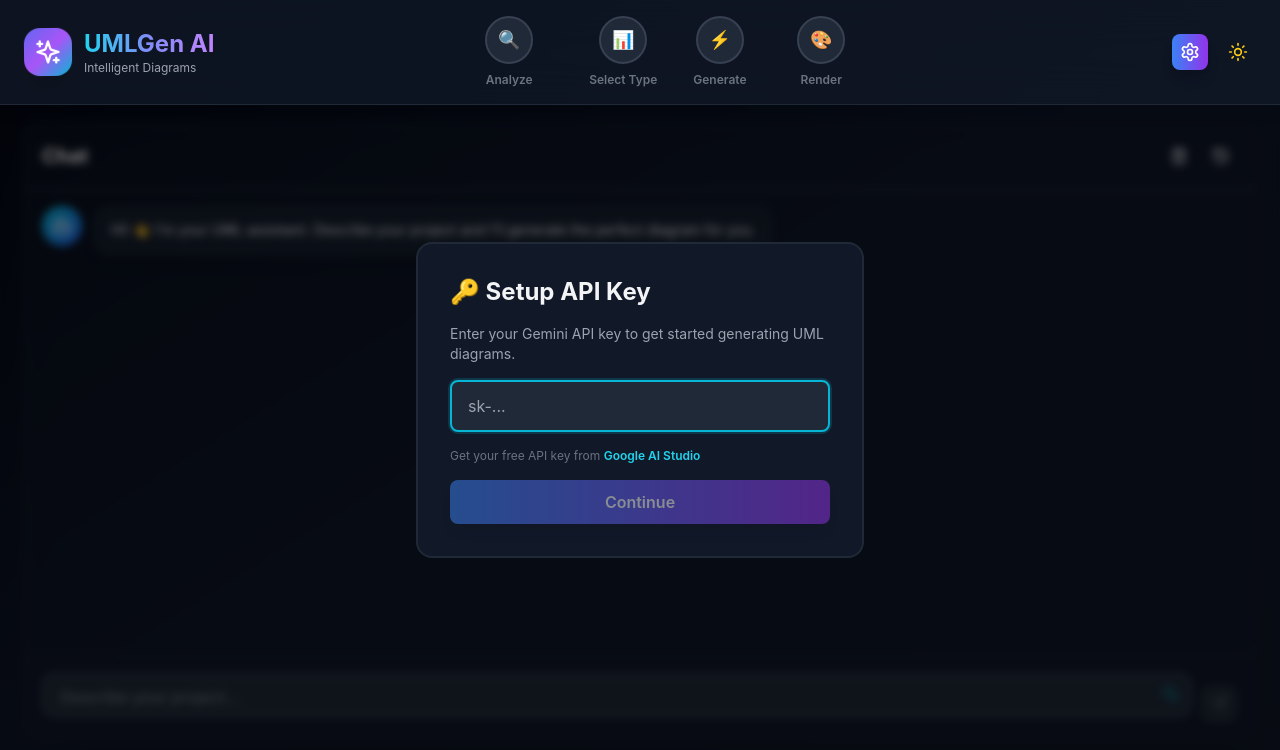
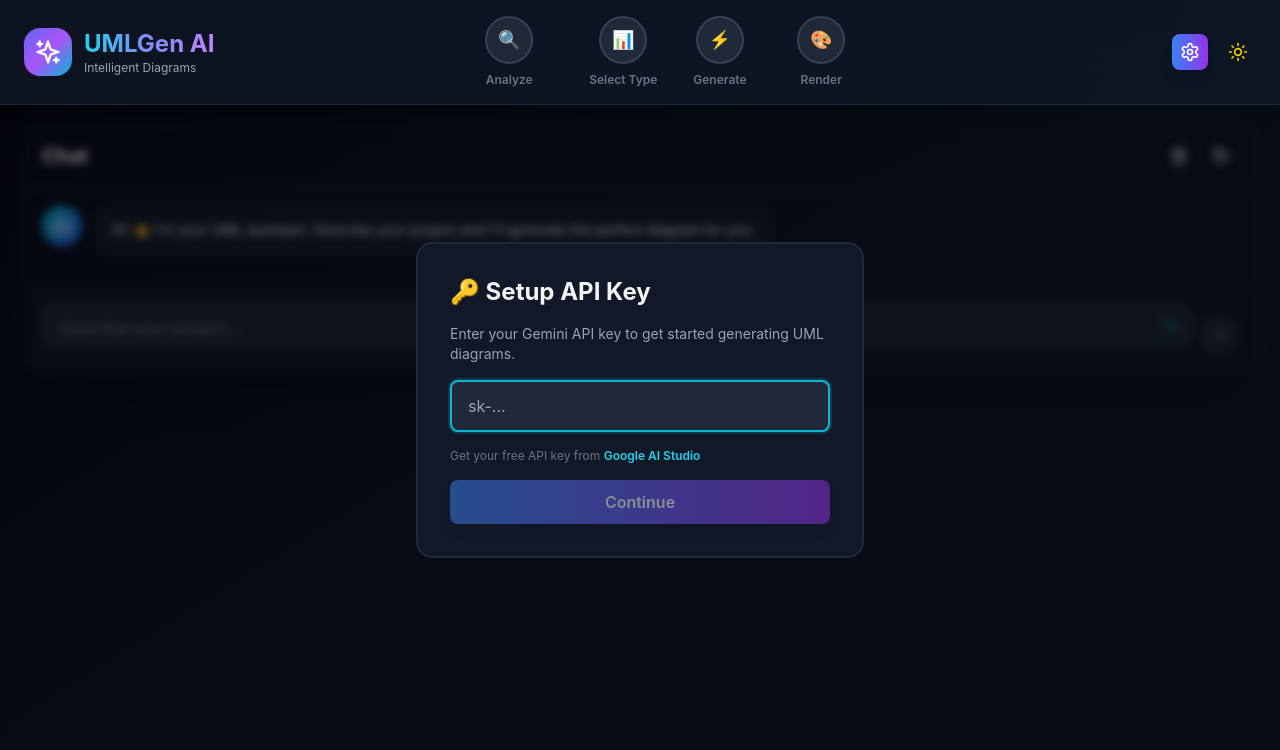
Before and after one commit to ShreyashIngle/umlgen, a React (Vite) app: page / in a window 1280 px wide. Shown: the top 750 px of the page. Built offline with nearby package versions, Linux system fonts and the light colour scheme.

Commit message:
chages new

```diff
--- a/package.json
+++ b/package.json
@@ -19,7 +19,7 @@
     "react": "^18.2.0",
     "react-dom": "^18.2.0",
     "react-hot-toast": "^2.4.1",
-    "react-split-pane": "^0.1.92",
+    "react-split-pane-next": "^1.0.6",
     "react-type-animation": "^3.2.0",
     "tailwind-merge": "^2.2.0"
   },
--- a/src/App.jsx
+++ b/src/App.jsx
@@ -244,21 +244,21 @@
         </AnimatePresence>
 
         {/* Main Content */}
-        <main className="flex-1 w-full px-4 sm:px-6 py-4 overflow-hidden">
-          <div className="max-w-7xl mx-auto h-full">
+        <main className="flex-1 w-full px-4 sm:px-6 py-4 overflow-hidden flex flex-col">
+          <div className="max-w-7xl mx-auto w-full flex-1 flex flex-col overflow-hidden">
             <AnimatePresence mode="wait">
               {!hasGenerated ? (
                 // Chat Only View
                 <motion.div
                   key="chat-only"
-                  className="h-[calc(100vh-180px)] flex"
+                  className="flex-1 flex overflow-hidden"
                   initial={{ opacity: 0 }}
                   animate={{ opacity: 1 }}
                   exit={{ opacity: 0 }}
                 >
-                  <Card isDarkMode={isDarkMode} className="w-full h-full p-0 flex flex-col shadow-2xl">
+                  <Card isDarkMode={isDarkMode} className="w-full h-full p-0 flex flex-col shadow-2xl overflow-hidden">
                     {/* Header */}
-                    <div className={`border-b ${isDarkMode ? 'border-gray-700' : 'border-gray-200'} p-4 flex items-center justify-between`}>
+                    <div className={`border-b ${isDarkMode ? 'border-gray-700' : 'border-gray-200'} p-4 flex items-center justify-between flex-shrink-0`}>
                       <h2 className="text-xl font-bold">Chat</h2>
                       <div className="flex gap-2">
                         <Button onClick={handleClearChat} variant="ghost" size="sm" className="p-2">
@@ -270,8 +270,8 @@
                       </div>
                     </div>
 
-                    {/* Messages */}
-                    <div ref={chatContainerRef} className="flex-1 overflow-y-auto p-4 space-y-4">
+                    {/* Messages - Scrollable */}
+                    <div ref={chatContainerRef} className="flex-1 overflow-y-auto p-4 space-y-4 min-h-0">
                       <AnimatePresence>
                         {messages.map((msg) => (
                           <div key={msg.id}>
@@ -319,22 +319,25 @@
                       <div ref={messagesEndRef} />
                     </div>
 
-                    {/* Input */}
+                    {/* Input - Fixed at bottom */}
+                    <div className="flex-shrink-0">
                       <ChatInput
                         onSend={handleSendMessage}
                         disabled={isLoading || showDiagramSelector}
                         isDarkMode={isDarkMode}
                         placeholder={!projectContext ? 'Describe your project...' : 'Ask for modifications...'}
                       />
+                    </div>
                   </Card>
                 </motion.div>
               ) : (
                 // Split View with Diagram
                 <motion.div
                   key="split-view"
-                  className="h-[calc(100vh-180px)] grid gap-4 relative"
+                  className="flex-1 grid gap-4 relative overflow-hidden"
                   style={{
-                    gridTemplateColumns: isChatCollapsed ? '0px 1fr' : 'minmax(300px, 350px) 1fr'
+                    gridTemplateColumns: isChatCollapsed ? '0px 1fr' : 'minmax(300px, 350px) 1fr',
+                    gridTemplateRows: '1fr'
                   }}
                   initial={{ opacity: 0 }}
                   animate={{ opacity: 1 }}
@@ -348,7 +351,7 @@
                         animate={{ x: 0, opacity: 1, width: 'auto' }}
                         exit={{ x: -50, opacity: 0, width: 0 }}
                         transition={{ duration: 0.3 }}
-                        className="relative"
+                        className="relative overflow-hidden"
                       >
                         <Card isDarkMode={isDarkMode} className="h-full flex flex-col shadow-xl overflow-hidden">
                           {/* Chat Header */}
@@ -364,8 +367,8 @@
                             </div>
                           </div>
 
-                          {/* Messages List - Improved Scroll */}
-                          <div className="flex-1 overflow-y-auto p-4 space-y-3 scrollbar-thin scrollbar-thumb-rounded">
+                          {/* Messages List - Scrollable */}
+                          <div className="flex-1 overflow-y-auto p-4 space-y-3 scrollbar-thin scrollbar-thumb-rounded min-h-0">
                             <AnimatePresence>
                               {messages.slice(-8).map((msg) => (
                                 <motion.div
@@ -385,9 +388,7 @@
                                 >
                                   <div className="flex items-start gap-2">
                                     <div className={`w-6 h-6 rounded-full flex items-center justify-center flex-shrink-0 ${
-                                      msg.isUser
-                                        ? 'bg-indigo-500'
-                                        : 'bg-cyan-500'
+                                      msg.isUser ? 'bg-indigo-500' : 'bg-cyan-500'
                                     }`}>
                                       <span className="text-white text-xs">
                                         {msg.isUser ? '👤' : '🤖'}
@@ -400,7 +401,7 @@
                             </AnimatePresence>
                           </div>
 
-                          {/* Sticky Input at Bottom */}
+                          {/* Input - Fixed at bottom */}
                           <div className="flex-shrink-0">
                             <ChatInput
                               onSend={handleSendMessage}
@@ -415,7 +416,7 @@
                     )}
                   </AnimatePresence>
 
-                  {/* Collapse/Expand Button - Floating */}
+                  {/* Collapse/Expand Button */}
                   {isChatCollapsed && (
                     <motion.button
                       initial={{ opacity: 0, x: -20 }}
@@ -437,7 +438,7 @@
                   <motion.div
                     layout
                     transition={{ duration: 0.3 }}
-                    className="relative"
+                    className="relative overflow-hidden"
                   >
                     <DiagramViewer
                       plantUMLCode={plantUMLCode}
--- a/src/index.css
+++ b/src/index.css
@@ -10,12 +10,24 @@
   -moz-osx-font-smoothing: grayscale;
 }
 
-/* Ensure body and root maintain background */
+/* Ensure body and root maintain background and proper height */
 html, body, #root {
   height: 100%;
   margin: 0;
   padding: 0;
   overflow: hidden;
+}
+
+/* Better min-height handling */
+.min-h-0 {
+  min-height: 0 !important;
+}
+
+/* Smooth scrolling for all containers */
+.overflow-auto,
+.overflow-y-auto {
+  scroll-behavior: smooth;
+  -webkit-overflow-scrolling: touch;
 }
 
 /* Typing animation */
@@ -194,40 +206,44 @@
   scroll-behavior: smooth;
 }
 
-/* Custom scrollbar - Enhanced */
+/* Custom scrollbar - Enhanced with better visibility */
 ::-webkit-scrollbar {
-  width: 8px;
-  height: 8px;
+  width: 10px;
+  height: 10px;
 }
 
 ::-webkit-scrollbar-track {
-  background: transparent;
+  background: rgba(0, 0, 0, 0.05);
   border-radius: 10px;
 }
 
 ::-webkit-scrollbar-thumb {
-  background: rgba(99, 102, 241, 0.4);
+  background: rgba(99, 102, 241, 0.5);
   border-radius: 10px;
   transition: background 0.2s ease;
+  border: 2px solid transparent;
+  background-clip: padding-box;
 }
 
 ::-webkit-scrollbar-thumb:hover {
-  background: rgba(99, 102, 241, 0.7);
+  background: rgba(99, 102, 241, 0.8);
+  border: 2px solid transparent;
+  background-clip: padding-box;
 }
 
 /* Dark mode scrollbar */
 .dark ::-webkit-scrollbar-track {
-  background: rgba(255, 255, 255, 0.02);
+  background: rgba(255, 255, 255, 0.03);
 }
 
 .dark ::-webkit-scrollbar-thumb {
-  background: rgba(99, 102, 241, 0.5);
+  background: rgba(99, 102, 241, 0.6);
   border: 2px solid transparent;
   background-clip: padding-box;
 }
 
 .dark ::-webkit-scrollbar-thumb:hover {
-  background: rgba(99, 102, 241, 0.8);
+  background: rgba(99, 102, 241, 0.9);
   border: 2px solid transparent;
   background-clip: padding-box;
 }
@@ -249,7 +265,13 @@
 }
 
 .dark * {
-  scrollbar-color: rgba(99, 102, 241, 0.6) rgba(255, 255, 255, 0.02);
+  scrollbar-color: rgba(99, 102, 241, 0.6) rgba(255, 255, 255, 0.03);
+}
+
+/* Prevent content overflow */
+img {
+  max-width: 100%;
+  height: auto;
 }
 
 /* Floating animation */
```
Also changed, not shown: src/components/DiagramViewer.jsx (+14 -10 lines), 2 other files (tests, documents, lock files or other folders). Lines whose indentation alone changed are shown as unchanged.
